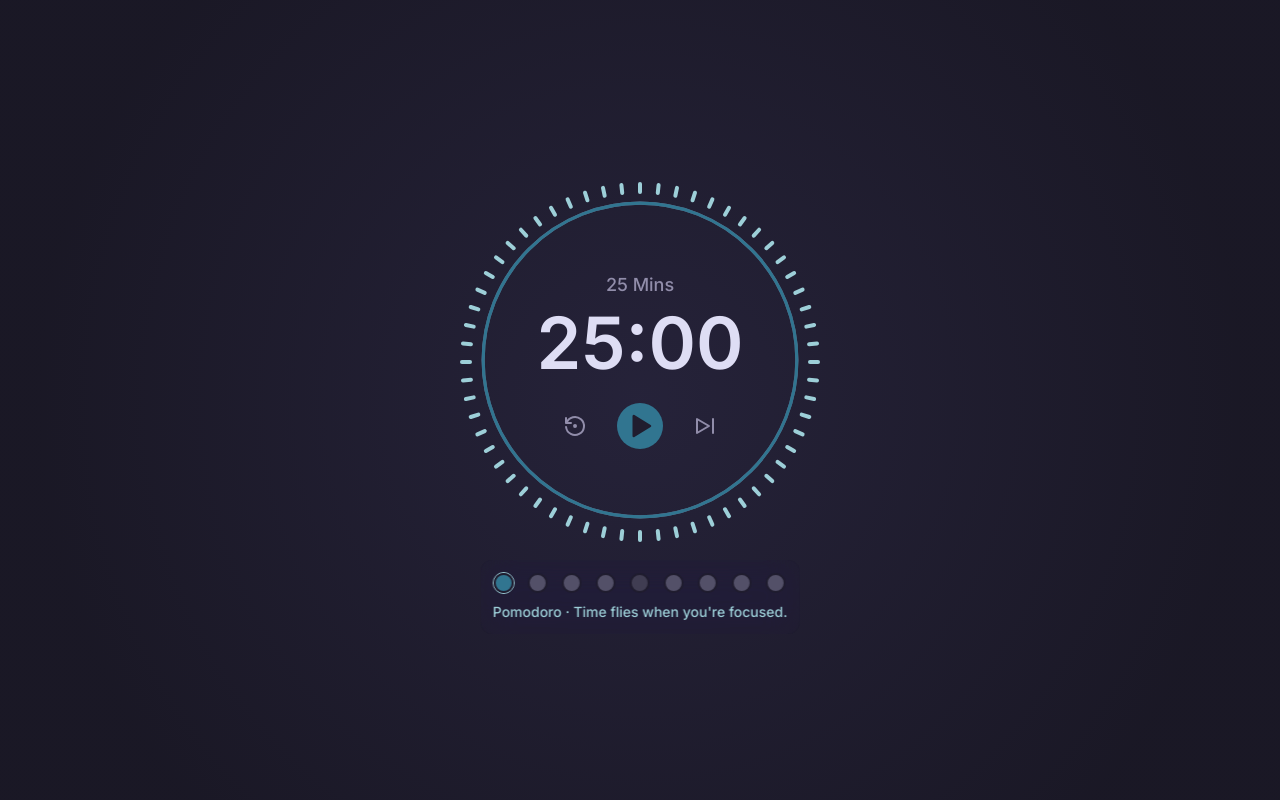
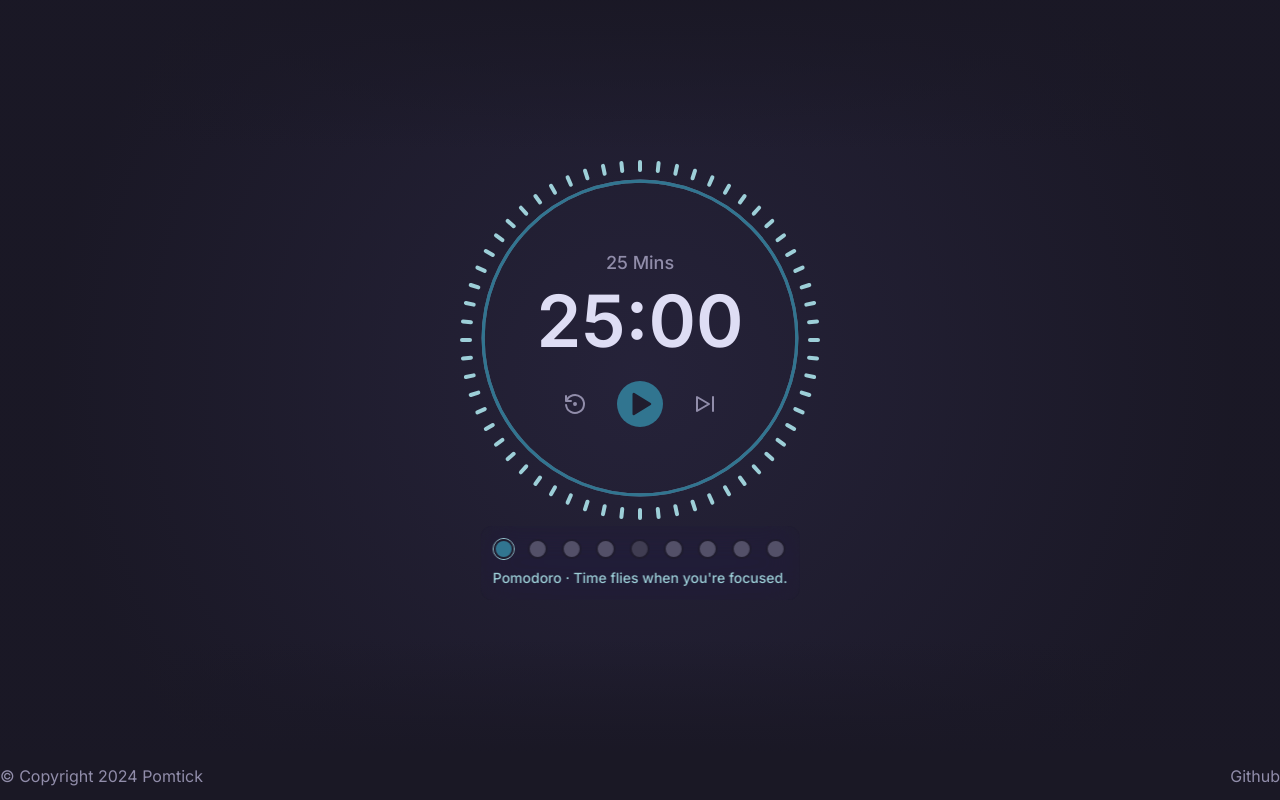
Before and after one commit to shinjith-dev/pomtick, a Next.js app: page / in a window 1280 px wide. Built offline with nearby package versions, Linux system fonts and the light colour scheme.

Commit message:
feat: add footer & its hide animation

```diff
--- a/app/layout.tsx
+++ b/app/layout.tsx
@@ -16,7 +16,11 @@ export default function RootLayout({
 }>) {
   return (
     <html lang="en" data-theme="default">
-      <body className={inter.className}>{children}</body>
+      <body
+        className={`${inter.className} flex h-screen w-screen flex-col bg-base`}
+      >
+        {children}
+      </body>
     </html>
   );
 }
--- a/app/page.tsx
+++ b/app/page.tsx
@@ -6,6 +6,7 @@ import Background from "@/components/Background";
 import TimerLayer from "@/components/timer";
 import StateIndicator from "@/components/state-indicator";
 import { defaultConfig, defaultStates } from "@/lib/defaults";
+import Footer from "@/components/Footer";
 
 export default function Home() {
   const [status, setStatus] = useState<TStatus>("paused");
@@ -15,6 +16,10 @@ export default function Home() {
   const totalStates = useRef<number>(defaultStates.length);
 
   const [activeState, setActive] = useState<number>(0);
+
+  const isFocused = !(
+    states[activeState].type.includes("break") || status === "paused"
+  );
 
   useEffect(() => {
     setStates([]);
@@ -62,14 +67,10 @@ export default function Home() {
   const handlePause = () => setStatus("paused");
 
   return (
-    <main className="relative h-full w-full bg-base">
-      <div className="relative mx-auto flex min-h-screen w-screen max-w-7xl items-center justify-center text-center text-text">
-        <Background
-          status={status}
-          isBreak={
-            states[activeState].type.includes("break") || status === "paused"
-          }
-        />
+    <>
+      <main className="relative mx-auto w-full max-w-7xl grow">
+        <div className="relative flex h-full w-full items-center justify-center text-center text-text">
+          <Background status={status} isBreak={!isFocused} />
 
           <TimerLayer
             state={states[activeState]}
@@ -82,5 +83,7 @@ export default function Home() {
           <StateIndicator states={states} activeState={activeState} />
         </div>
       </main>
+      <Footer hide={isFocused} />
+    </>
   );
 }
--- a/components/Background.tsx
+++ b/components/Background.tsx
@@ -19,7 +19,8 @@ const Background = ({ status, isBreak }: Props) => {
       <div
         className={`bg-radial-gradient-out absolute left-0 top-0 h-full w-full transition-all duration-700 ${isBreak ? "opacity-100" : "opacity-0"}`}
       />
-      {/* <div className="absolute left-0 top-0 h-full w-full bg-gradient-to-b from-base from-[10%] via-base/20 via-[30%] to-base/10" /> */}
+      <div className="absolute left-0 top-0 h-full w-full bg-gradient-to-b from-base to-[transparent] to-[20%]" />
+      <div className="absolute left-0 top-0 h-full w-full bg-gradient-to-t from-base to-[transparent] to-[15%]" />
     </>
   );
 };
--- /dev/null
+++ b/components/Footer.tsx
@@ -0,0 +1,27 @@
+import Link from "next/link";
+import React from "react";
+
+type Props = { hide: boolean };
+
+const Footer = ({ hide }: Props) => {
+  return (
+    <footer
+      className={`mx-auto flex w-full max-w-7xl items-center transition-all duration-500 justify-between py-3 text-subtle ${hide ? "translate-y-8 opacity-0" : "translate-y-0 opacity-100"}`}
+    >
+      <p>&copy; Copyright {new Date().getFullYear()} Pomtick</p>
+
+      <div>
+        <Link
+          href={"https://github.com/shinjith-dev/pomtick-web"}
+          target="_blank"
+          rel="noopener noreferrer"
+          className="hover:text-text"
+        >
+          Github
+        </Link>
+      </div>
+    </footer>
+  );
+};
+
+export default Footer;
```
Lines whose indentation alone changed are shown as unchanged.
